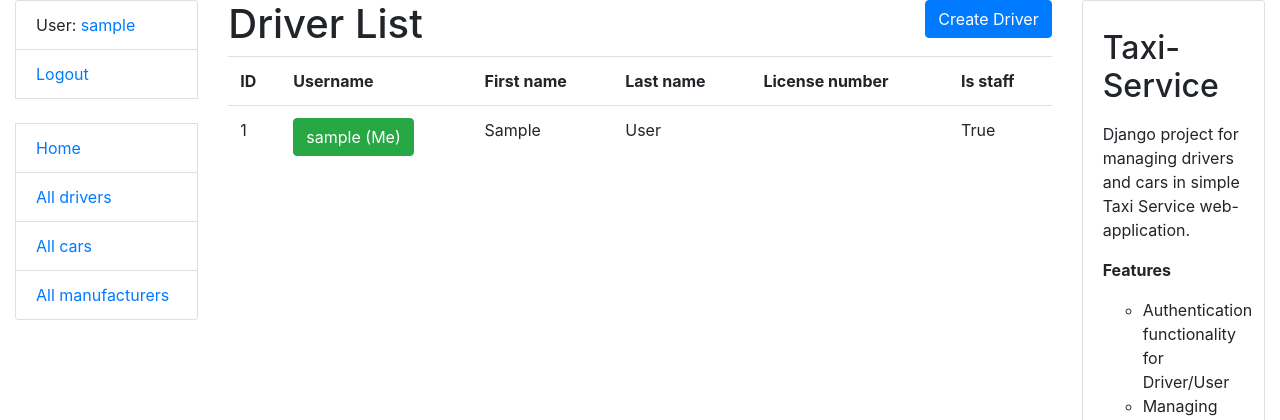
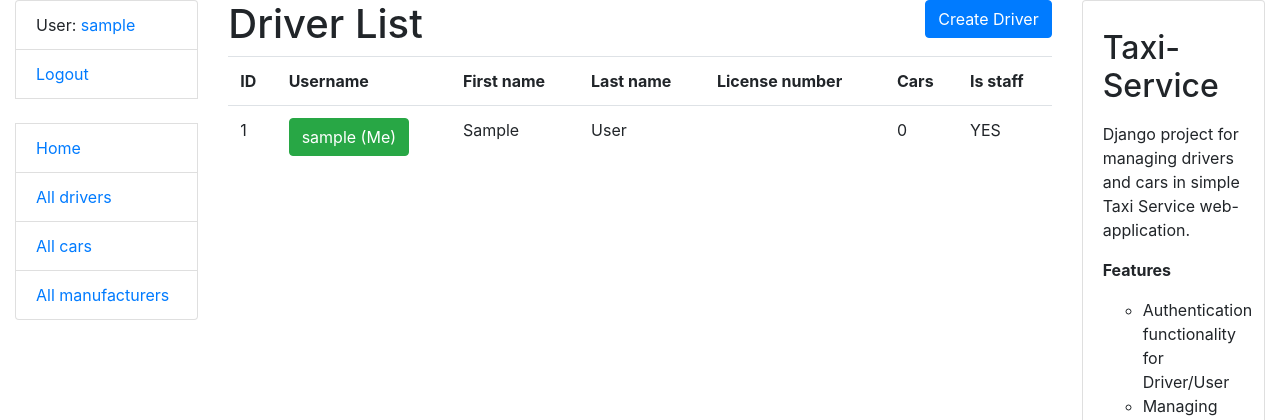
Before and after one commit to denyslipin/Taxi-Service, a Django app: page /drivers/ in a window 1280 px wide. Shown: the top 420 px of the page. Run offline with Django 4.2, Linux system fonts and the light colour scheme; the visitor is signed in with stand-in values (Sample User, id 1); data comes from the database, SQL or seed files in the repository; data that the repository does not hold is empty.

Commit message:
Added column to list pages and new demo to Readme.md

```diff
--- a/templates/taxi/car_list.html
+++ b/templates/taxi/car_list.html
@@ -20,6 +20,7 @@
         <th>Model</th>
         <th>Manufacturer</th>
         <th>Country</th>
+        <th>Drivers</th>
       </tr>
       {% for car in car_list %}
         <tr>
@@ -31,6 +32,7 @@
           </td>
           <td>{{ car.manufacturer.name }}</td>
           <td>{{ car.manufacturer.country }}</td>
+          <td>{{ car.drivers.count }}</td>
         </tr>
       {% endfor %}
     </table>
--- a/templates/taxi/driver_list.html
+++ b/templates/taxi/driver_list.html
@@ -15,6 +15,7 @@
       <th>First name</th>
       <th>Last name</th>
       <th>License number</th>
+      <th>Cars</th>
       <th>Is staff</th>
     </tr>
   {% for driver in driver_list %}
@@ -28,7 +29,8 @@
       <td>{{ driver.first_name }}</td>
       <td>{{ driver.last_name }}</td>
       <td>{{ driver.license_number }}</td>
-      <td>{{ driver.is_staff }}</td>
+      <td>{{ driver.cars.count }}</td>
+      <td>{% if driver.is_staff %}YES{% else %}NO{% endif %}</td>
     </tr>
   {% endfor %}
 
--- a/templates/taxi/manufacturer_list.html
+++ b/templates/taxi/manufacturer_list.html
@@ -13,6 +13,7 @@
         <th>ID</th>
         <th>Name</th>
         <th>Country</th>
+        <th>Cars</th>
         <th>Update</th>
         <th>Delete</th>
       </tr>
@@ -21,6 +22,7 @@
           <td>{{ manufacturer.id }}</td>
           <td>{{ manufacturer.name }}</td>
           <td>{{ manufacturer.country }}</td>
+          <td>{{ manufacturer.car_set.count }}</td>
           <td>
             <a href="{% url "taxi:manufacturer-update" pk=manufacturer.id %}" class="btn btn-secondary btn-sm">
               Update
```
Also changed, not shown: demo.png.
